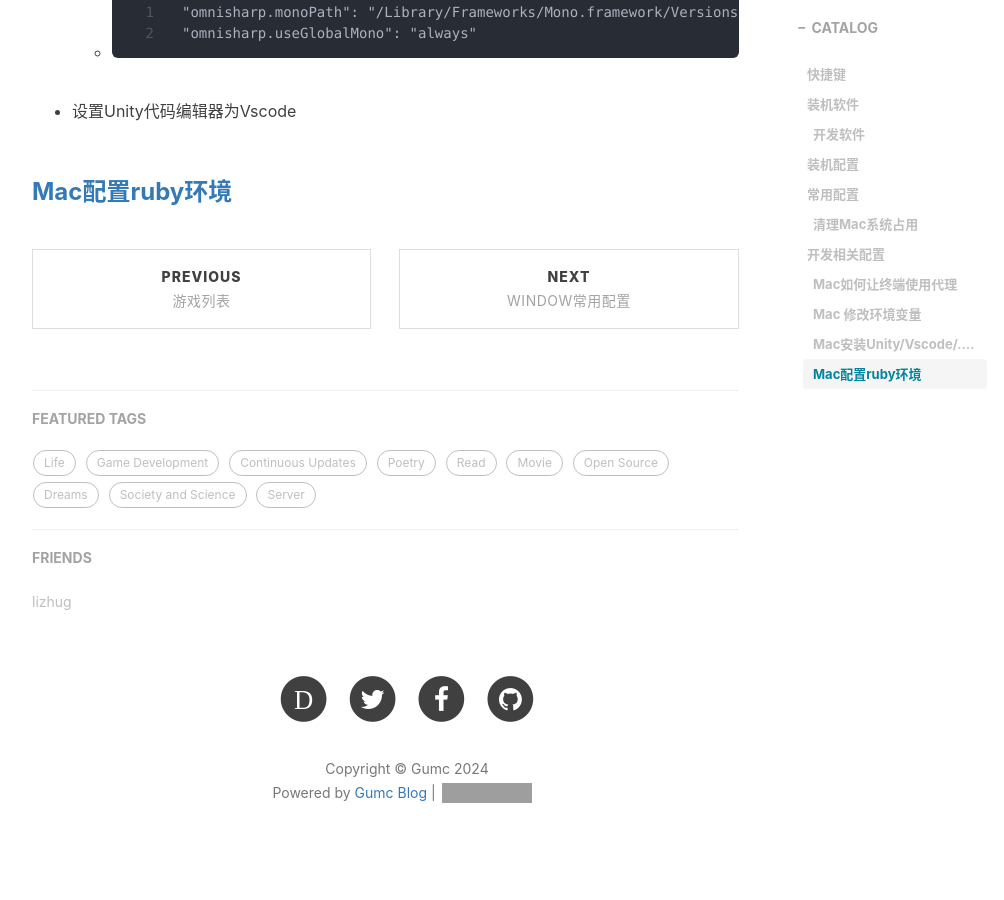
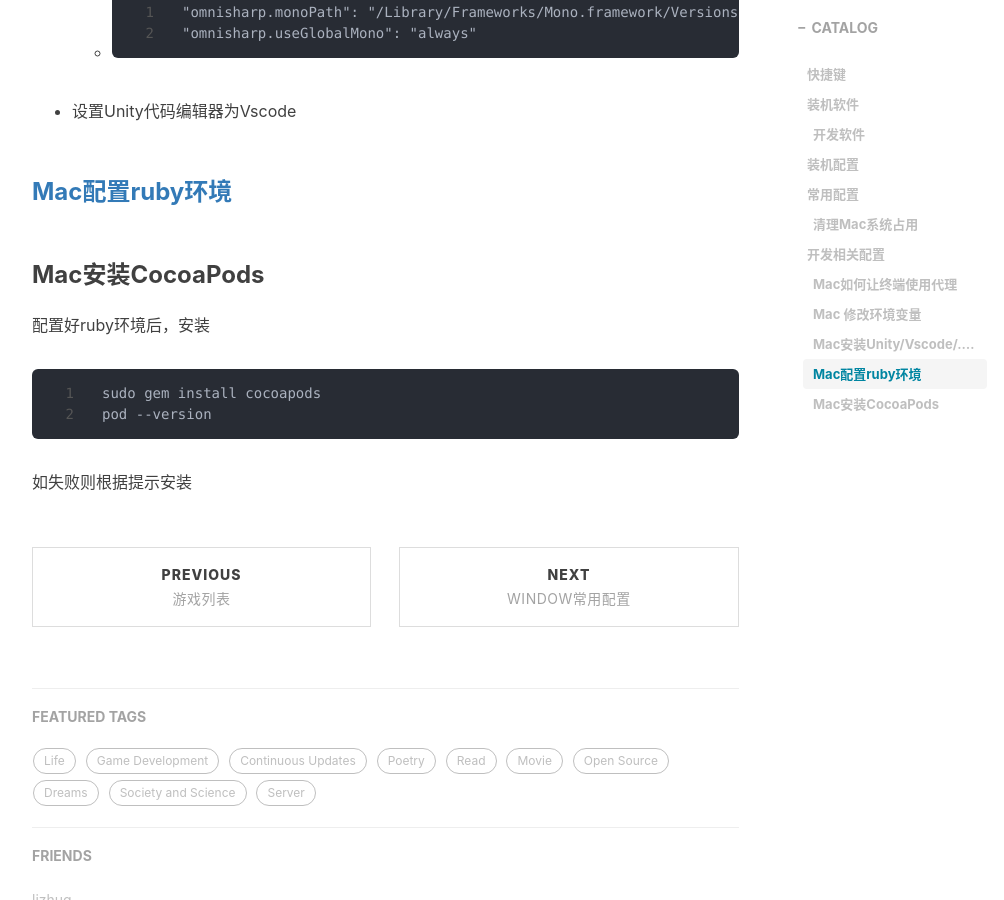
Before and after one commit to gumcstronger/gumcstronger.github.io, a Jekyll site: the page built from _posts/2022/2022-08-24-mac.md, in a window 1280 px wide and 900 px high, scrolled down 3301 px. Shown: the whole window, without its empty margins (233-1237 px from the left). Built offline with Jekyll 4.4.1, drawn with Linux system fonts in a browser that asks for light colours; nearby versions of some CDN libraries; comment, search, counter and statistics services are not loaded; grey boxes are pictures that could not be loaded.

Commit message:
Update 2022-08-24-mac.md

````diff
--- a/_posts/2022/2022-08-24-mac.md
+++ b/_posts/2022/2022-08-24-mac.md
@@ -122,3 +122,13 @@ source ~/.zshrc
 * 设置Unity代码编辑器为Vscode
 
 ### [Mac配置ruby环境](https://gumcstronger.github.io/2024/10/01/mac-ruby-install)
+
+### Mac安装CocoaPods
+
+  配置好ruby环境后，安装
+
+```
+sudo gem install cocoapods
+pod --version
+```
+如失败则根据提示安装
````
